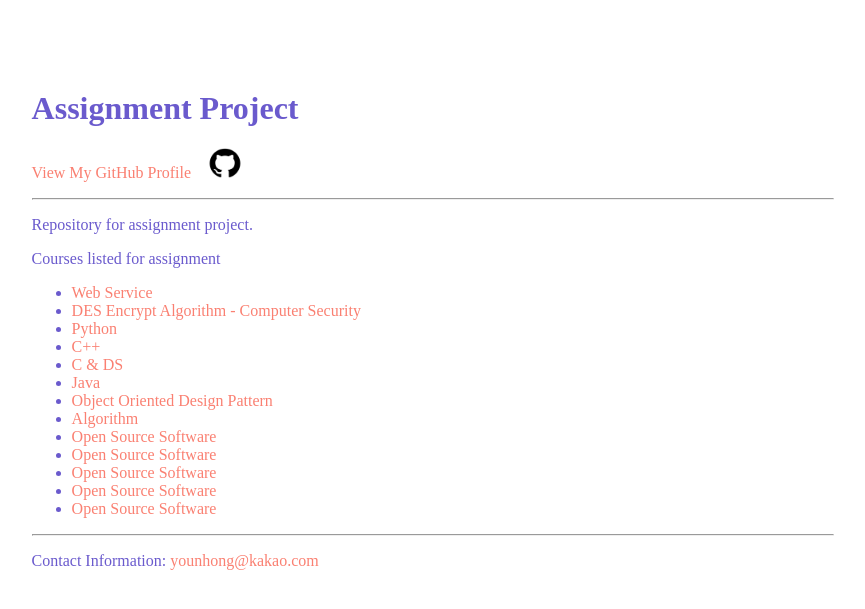
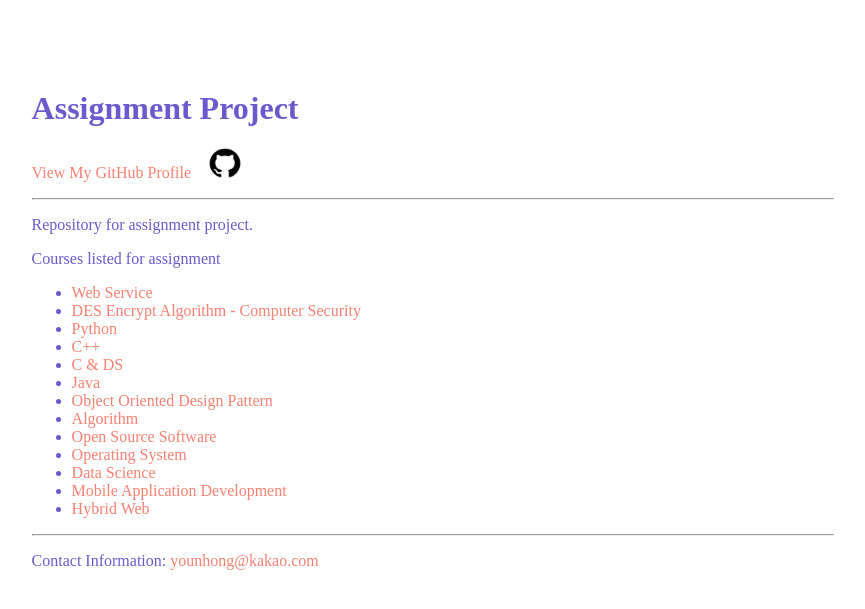
Before and after one commit to Younhong/younhong.github.io, a Jekyll site: the page projects/assignment/index.html, which Jekyll copies as it is, in a window 1280 px wide. Shown: the top 609 px of the page, without its empty margins (58-923 px from the left). Built offline with Jekyll 4.4.1, drawn with Linux system fonts in a browser that asks for light colours.

Commit message:
Update index.html

```diff
--- a/projects/assignment/index.html
+++ b/projects/assignment/index.html
@@ -48,15 +48,10 @@
         <li><a href="https://github.com/Younhong/OODP-Code">Object Oriented Design Pattern</a></li>
         <li><a href="https://github.com/Younhong/Algorithm-Code">Algorithm</a></li>
         <li><a href="https://github.com/Younhong/OSS-Proj">Open Source Software</a></li>
-
-
-
-
-        <li><a href="https://github.com/Younhong/OSS-Proj">Open Source Software</a></li>
-        <li><a href="https://github.com/Younhong/OSS-Proj">Open Source Software</a></li>
-        <li><a href="https://github.com/Younhong/OSS-Proj">Open Source Software</a></li>
-        <li><a href="https://github.com/Younhong/OSS-Proj">Open Source Software</a></li>
-
+        <li><a href="https://github.com/Younhong/OS-Code">Operating System</a></li>
+        <li><a href="https://github.com/Younhong/DataScience">Data Science</a></li>
+        <li><a href="https://github.com/Younhong/Mobile-Application-Development">Mobile Application Development</a></li>
+        <li><a href="https://github.com/Younhong/Hybrid-Web">Hybrid Web</a></li>
       </ul>
     </main>
     <hr>
```
